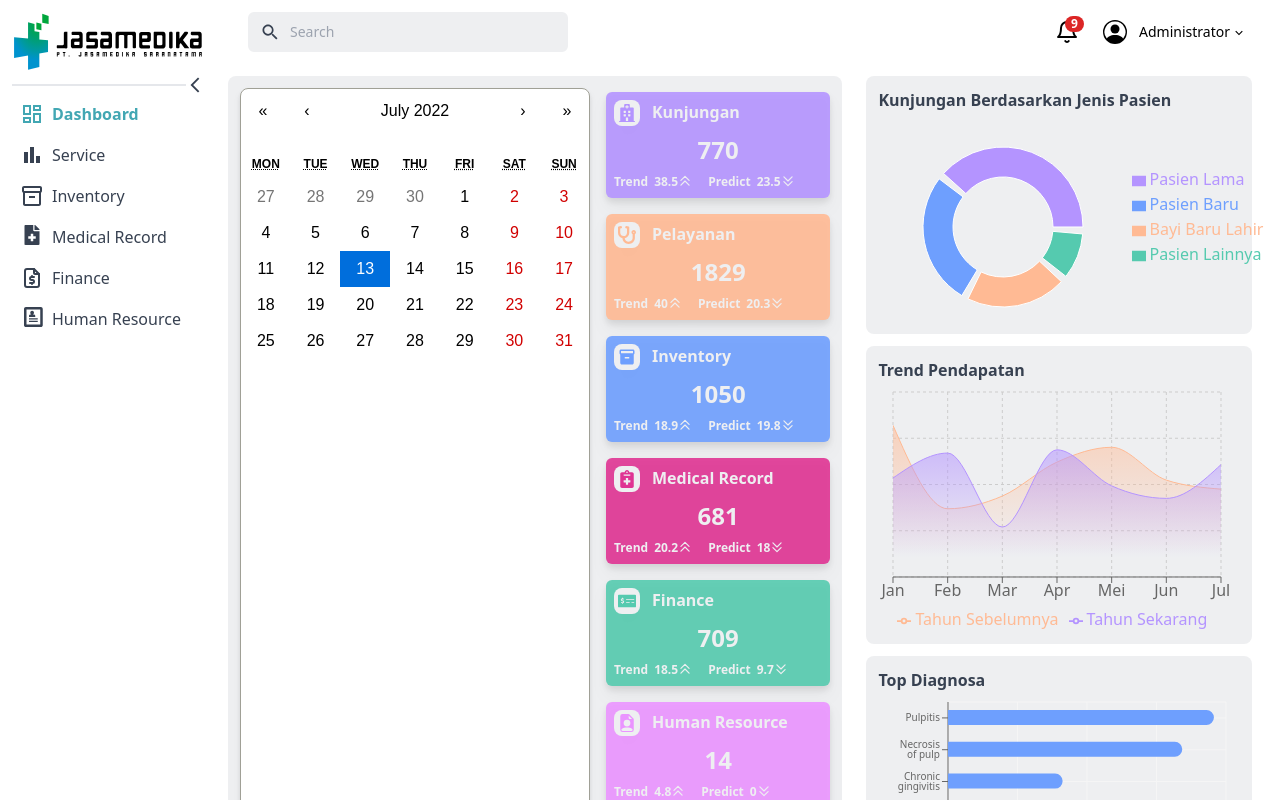
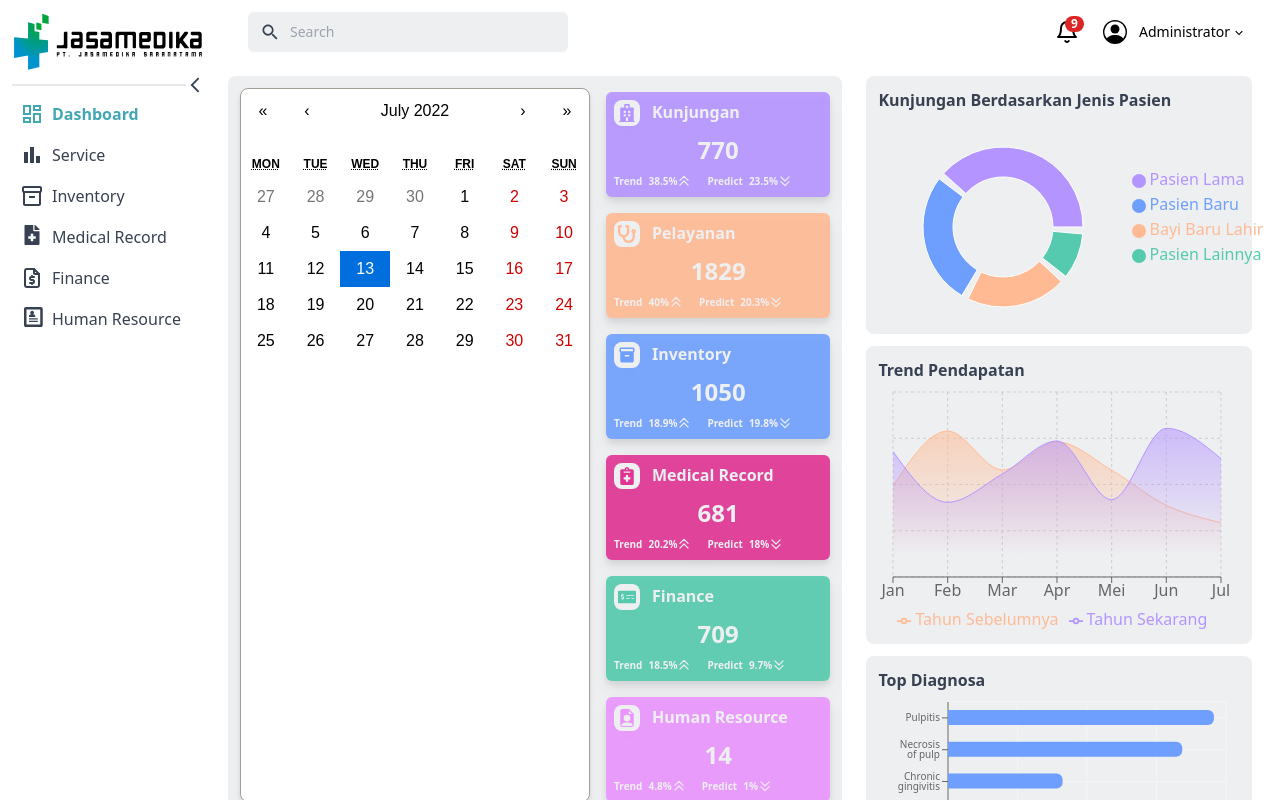
Before and after one commit to gunjou/eis_rev2, a React (Create React App) app: page /dashboard in a window 1280 px wide. Shown: the top 800 px of the page. Built offline with nearby package versions, Linux system fonts and the light colour scheme; the HTML template or start-up script is replaced by a standard one; what tailwind-gradient-mask-image would draw is missing.

Commit message:
fixed dashboard

```diff
--- a/src/components/dashboard/AvgPatientVisit.jsx
+++ b/src/components/dashboard/AvgPatientVisit.jsx
@@ -1,5 +1,5 @@
 import React from 'react'
-import { BarChart, Bar, Cell, XAxis, YAxis, CartesianGrid, Tooltip, Legend, ResponsiveContainer } from 'recharts';
+import { BarChart, Bar, XAxis, CartesianGrid, Tooltip, ResponsiveContainer } from 'recharts';
 
 
 const data = [
--- a/src/components/dashboard/CardSummary.jsx
+++ b/src/components/dashboard/CardSummary.jsx
@@ -23,7 +23,7 @@ const CardSummary = ({type}) => {
     case "finance":
         card = { title: "Finance", icon: <FaMoneyCheckAlt className="text-[#55caaf]"/>, value: 709, trend: 18.5, predict: 9.7, fill: "bg-[#55caaf]/90 p-2 rounded-md drop-shadow-lg"}; break;
     case "human-resource":
-        card = { title: "Human Resource", icon: <BsFillFileEarmarkPersonFill className="text-[#ea94ff]"/>, value: 14, trend: 4.8, predict: 0., fill: "bg-[#ea94ff]/90 p-2 rounded-md drop-shadow-lg"}; break;
+        card = { title: "Human Resource", icon: <BsFillFileEarmarkPersonFill className="text-[#ea94ff]"/>, value: 14, trend: 4.8, predict: 1.0, fill: "bg-[#ea94ff]/90 p-2 rounded-md drop-shadow-lg"}; break;
     default:
         break;
 }
@@ -39,16 +39,16 @@ const CardSummary = ({type}) => {
         <div className="text-2xl p-2 font-semibold">{card.value}</div>
         <div className="flex gap-4">
           <div className="flex">
-            <span className="text-xs pr-1.5">Trend</span>
-            <span className="flex text-xs">
-              {card.trend}
+            <span className="text-[10px] pr-1.5">Trend</span>
+            <span className="flex text-[10px]">
+              {card.trend}%
               <HiOutlineChevronDoubleUp className="text-sm"/>
             </span>
           </div>
           <div className="flex">
-            <span className="text-xs pr-1.5">Predict</span>
-            <span className="flex text-xs">
-              {card.predict}
+            <span className="text-[10px] pr-1.5">Predict</span>
+            <span className="flex text-[10px]">
+              {card.predict}%
               <HiOutlineChevronDoubleDown className="text-sm"/>
             </span>
           </div>
--- a/src/components/dashboard/DepartementVisit.jsx
+++ b/src/components/dashboard/DepartementVisit.jsx
@@ -31,7 +31,7 @@ const DepartementVisit = () => {
           ))}
         </Pie>
           <Tooltip />
-          <Legend layout="vertical" verticalAlign="middle" align="right" />
+          <Legend layout="vertical" verticalAlign="middle" align="right" iconType="circle" />
         </PieChart>
     </div>
   )
--- a/src/components/dashboard/GenderVisit.jsx
+++ b/src/components/dashboard/GenderVisit.jsx
@@ -3,7 +3,6 @@ import {
   AreaChart,
   Area,
   XAxis,
-  YAxis,
   CartesianGrid,
   Tooltip,
   ResponsiveContainer,
--- a/src/components/dashboard/TopDiagnosa.jsx
+++ b/src/components/dashboard/TopDiagnosa.jsx
@@ -30,7 +30,7 @@ const TopDiagnosa = () => {
           <XAxis type="number" />
           <YAxis dataKey="name" type="category" interval={0} />
           <Tooltip />
-          <Bar dataKey="total" name='Total' barSize={15} radius={[0, 9, 9, 0]} fill="#6e9ffe" />
+          <Bar dataKey="total" name='Total' barSize={15} radius={[0, 6, 6, 0]} fill="#6e9ffe" />
         </BarChart>
       </ResponsiveContainer>
     </div>
--- a/src/components/dashboard/TrendIncome.jsx
+++ b/src/components/dashboard/TrendIncome.jsx
@@ -3,7 +3,6 @@ import {
   AreaChart,
   Area,
   XAxis,
-  YAxis,
   CartesianGrid,
   Tooltip,
   ResponsiveContainer,
@@ -11,18 +10,19 @@ import {
 } from "recharts";
 
 const data = [
-  { month: "Jan", past: 656, now: 428 },
-  { month: "Feb", past: 295, now: 536 },
-  { month: "Mar", past: 350, now: 216 },
-  { month: "Apr", past: 497, now: 550 },
-  { month: "Mei", past: 561, now: 394 },
-  { month: "Jun", past: 419, now: 340 },
-  { month: "Jul", past: 380, now: 486 },
+  { month: "Jan", past: 393, now: 543 },
+  { month: "Feb", past: 631, now: 323 },
+  { month: "Mar", past: 463, now: 445 },
+  { month: "Apr", past: 584, now: 588 },
+  { month: "Mei", past: 462, now: 334 },
+  { month: "Jun", past: 310, now: 643 },
+  { month: "Jul", past: 235, now: 512 },
 ];
 
 const TrendIncome = () => {
-  return <div className="TrendIncome">
-    <ResponsiveContainer width="99%" height={250}>
+  return (
+    <div className="TrendIncome">
+      <ResponsiveContainer width="99%" height={250}>
         <AreaChart
           width={500}
           height={400}
@@ -64,7 +64,8 @@ const TrendIncome = () => {
           />
         </AreaChart>
       </ResponsiveContainer>
-  </div>;
+    </div>
+  );
 };
 
 export default TrendIncome;
```
